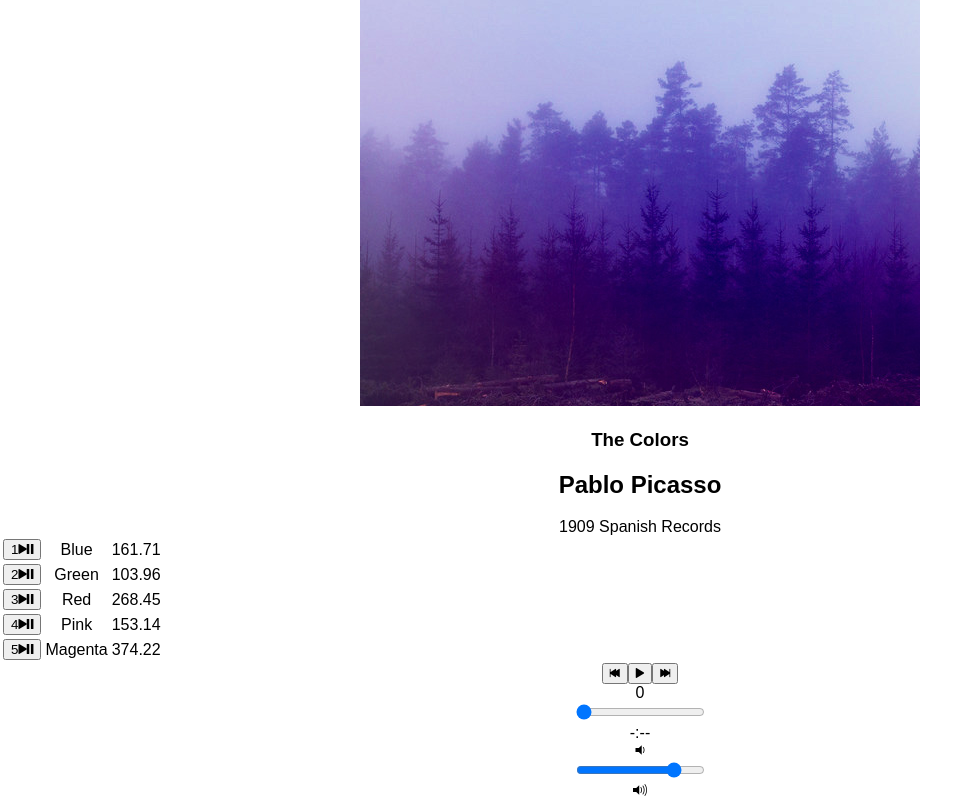
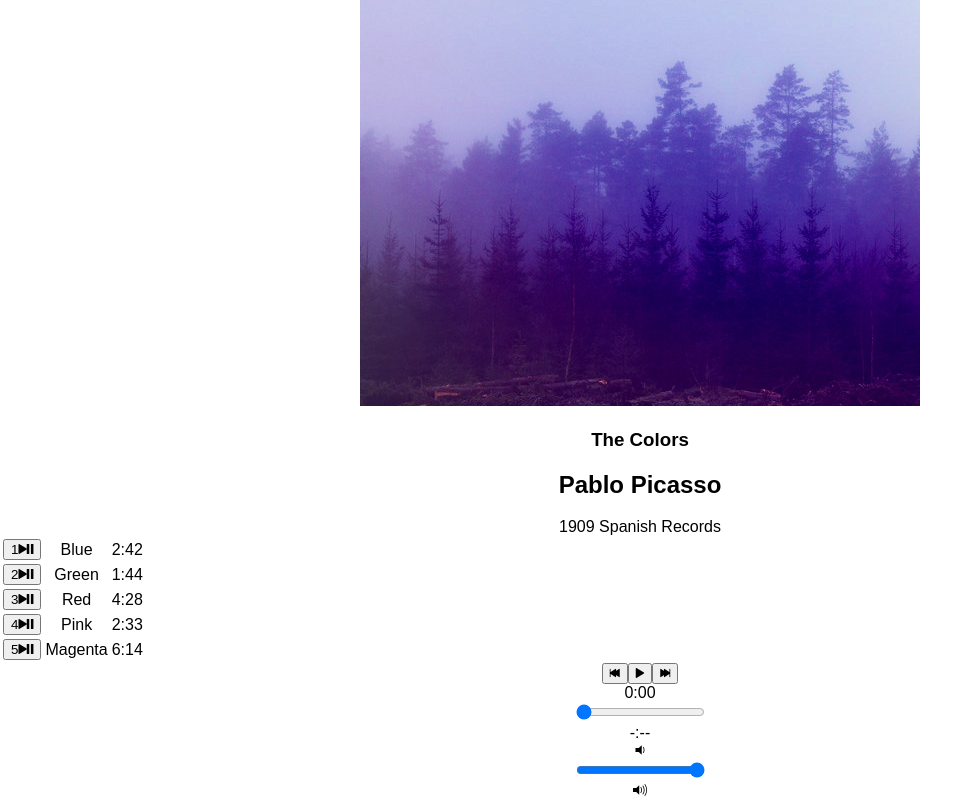
Before and after one commit to kwenamokgohlwa/croc-jams-react, a React (Create React App) app: page /album/the-colors in a window 1280 px wide. Shown: the part 252-1052 px from the top of the page, without its empty margins (0-980 px from the left). Built offline with nearby package versions, Linux system fonts and the light colour scheme.

Commit message:
Assignment Range Inputs Complete

```diff
--- a/src/components/Album.js
+++ b/src/components/Album.js
@@ -14,6 +14,7 @@
       currentSong: album.songs[0],
       currentTime: 0,
       duration: album.songs[0].duration,
+      volume: 1,
       isPlaying: false
     };
 
@@ -38,16 +39,21 @@
       },
       durationchange: e => {
         this.setState({ duration: this.audioElement.duration })
+      },
+      volumechange: e => {
+        this.setState({ volume: this.audioElement.volume })
       }
     };
     this.audioElement.addEventListener('timeupdate', this.eventListeners.timeupdate);
     this.audioElement.addEventListener('durationchange', this.eventListeners.durationchange);
+    this.audioElement.addEventListener('volumechange', this.eventListeners.volumechange);
   }
 
   componentWillUnmount() {
     this.audioElement.src = null;
     this.audioElement.removeEventListener('timeupdate', this.eventListeners.timeupdate);
     this.audioElement.removeEventListener('durationchange', this.eventListeners.durationchange);
+    this.audioElement.removeEventListener('volumechange', this.eventListeners.volumechange);
   }
 
   setSong(song) {
@@ -88,6 +94,18 @@
     this.setState({ currentTime: newTime });
   }
 
+  handleVolumeChange(e) {
+    const newVolume = e.target.value;
+    this.audioElement.volume = newVolume;
+    this.setState({ volume : newVolume });
+  }
+
+  formatTime(time) {
+    var mins = Math.trunc(time / 60);
+    var secs = Math.round(time % 60) < 10 ? '0' + Math.round(time % 60) : Math.round(time % 60);
+    return isNaN(time) ? "-:--" : mins + ":" + secs;
+  }
+
   render() {
     return(
       <section className="album">
@@ -117,7 +135,7 @@
                     </button>
                   </td>
                   <td>{song.title}</td>
-                  <td>{song.duration}</td>
+                  <td>{this.formatTime(song.duration)}</td>
                 </tr>
               )
             }
@@ -128,10 +146,13 @@
         currentSong={this.state.currentSong}
         currentTime={this.audioElement.currentTime}
         duration={this.audioElement.duration}
+        volume={this.audioElement.volume}
         handleSongClick={() => this.handleSongClick(this.state.currentSong)}
         handlePrevClick={() => this.handlePrevClick()}
         handleNextClick={() => this.handleNextClick()}
         handleTimeChange={(e) => this.handleTimeChange(e)}
+        handleVolumeChange={(e) => this.handleVolumeChange(e)}
+        formatTime={(time) => this.formatTime(time)}
         />
       </section>
     );
--- a/src/components/PlayerBar.js
+++ b/src/components/PlayerBar.js
@@ -16,7 +16,7 @@
           </button>
         </section>
         <section id="time-control">
-          <div className="current-time">{this.props.currentTime}</div>
+          <div className="current-time">{this.props.formatTime(this.props.currentTime)}</div>
           <input
           type="range"
           className="seek-bar"
@@ -26,11 +26,19 @@
           step="0.01"
           onChange={this.props.handleTimeChange}
           />
-          <div className="total-time">-:--</div>
+          <div className="total-time">{this.props.formatTime(this.props.duration)}</div>
         </section>
         <section id="volume-control">
           <div className="icon ion-volume-low"></div>
-          <input type="range" className="seek-bar" value="80" />
+          <input
+          type="range"
+          className="seek-bar"
+          value={this.props.volume}
+          max="1"
+          min="0"
+          step="0.01"
+          onChange={this.props.handleVolumeChange}
+          />
           <div className="icon ion-volume-high"></div>
         </section>
       </section>
```
